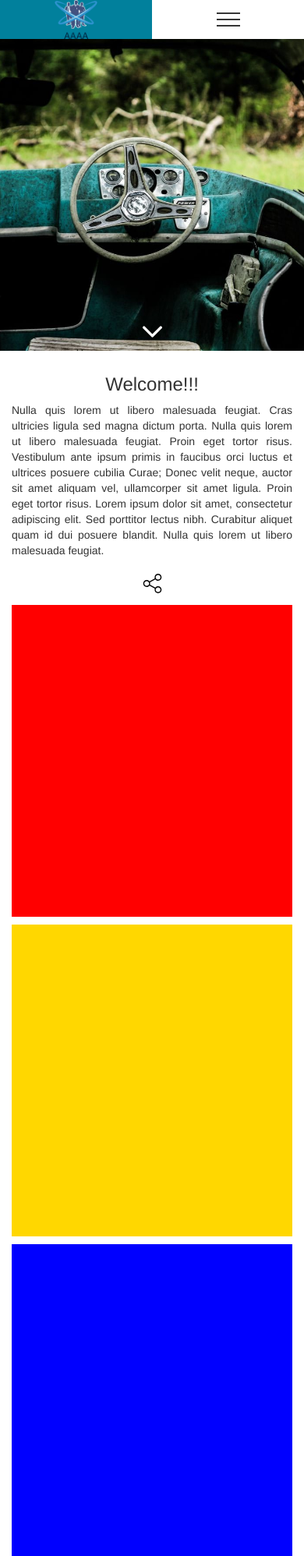
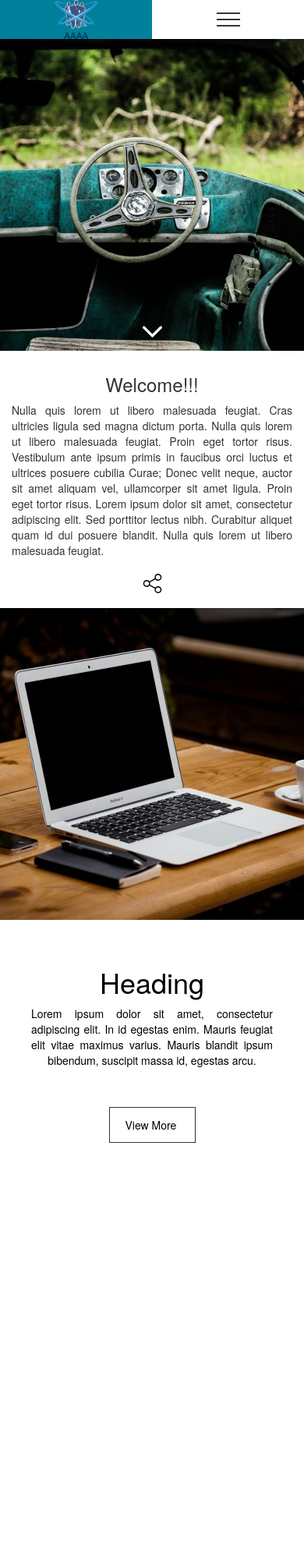
Before and after one commit to willow1149/newsite, a PHP site: page /base-templates/tpl-home.php in a window 390 px wide. Shown: the whole page at 78% size. After the commit the page ends 1466 px from the top, so only its background shows below. Run offline with PHP 8.4, Linux system fonts and the light colour scheme; some libraries are stand-ins or nearby versions.

Commit message:
section-one

```diff
--- a/html-2/base-templates/tpl-home.php
+++ b/html-2/base-templates/tpl-home.php
@@ -64,23 +64,23 @@
 	</div>
 </div>
 <div class="section-one">
-	<div class="row">
-		<div class="col-xs-12 col-sm-4">
-			<div class="sec-sub-one">
-
+	<div class="row no-padding">
+		<div class="col-xs-12 col-md-5 col-md-push-7 right-section"  style="background-image: url(../images/sec-one-right-bg-img.jpg);">
+		</div>
+		<div class="col-xs-12 col-md-7 col-md-pull-5 left-section">
+			<div class="txt-layer">
+				<h1 class="text-center">Heading</h1>
+				<p>Lorem ipsum dolor sit amet, consectetur adipiscing elit. In id egestas enim. Mauris feugiat elit vitae maximus varius. Mauris blandit ipsum bibendum, suscipit massa id, egestas arcu.</p>
 			</div>
-		</div>
-		<div class="col-xs-12 col-sm-4">
-			<div class="sec-sub-two">
-
-			</div>
-		</div>
-		<div class="col-xs-12 col-sm-4">
-			<div class="sec-sub-three">
-
-			</div>
+			<a href="#" class="link">View More</a>
 		</div>
 	</div>
 </div>
 
+<div class="section-two">
+	<div class="sub-section">
+
+	</div>
+</div>
+
 <?php require_once('../page-includes/inc-footer.php') ?>
--- a/html-2/js/scripts.js
+++ b/html-2/js/scripts.js
@@ -116,7 +116,7 @@ function toggleshare(){
 function scrolldown(){
     $("#toggledown").click(function() {
         $('html,body').animate({
-            scrollTop: $("#scrollto").offset().top},
+            scrollTop: $("#scrollto").offset().top - 50},
             'slow');
     })
 }
@@ -131,7 +131,7 @@ $(window).scroll(function() {
       }
   }
   if (windowidth > 992){
-         if ($(window).scrollTop() > 200) {
+         if ($(window).scrollTop() > 50) {
             $('.main-menu-container').fadeIn(500);
         } else {
             $('.main-menu-container').fadeOut(500);
--- a/html-2/page-includes/inc-footer.php
+++ b/html-2/page-includes/inc-footer.php
@@ -2,5 +2,17 @@
 <script type="text/javascript" src='../js/jquery.min.js'></script>
 <script type="text/javascript" src='../js/core.js'></script>
 <script type="text/javascript" src='../js/scripts.min.js'></script>
+<script type="text/javascript">
+	WebFontConfig = {
+		google: { families: ['Raleway:300,400,600,700' , 'Playfair Display SC' , 'Arimo'] }
+	};
+	(function() {
+		var wf = document.createElement('script');
+		wf.src = 'https://ajax.googleapis.com/ajax/libs/webfont/1/webfont.js';
+		wf.type = 'text/javascript';
+		wf.async = 'true';
+		var s = document.getElementsByTagName('script')[0];
+		s.parentNode.insertBefore(wf, s);
+	})(); </script>
 </body>
 </html>
--- a/html-2/page-includes/inc-header.php
+++ b/html-2/page-includes/inc-header.php
@@ -30,6 +30,9 @@ function minify_output($buffer)
 	<link rel="stylesheet" type="text/css" href="../css/bootstrap.min.css">
 	<link rel="stylesheet" type="text/css" href="../style.css">
 	<style>
+		body{
+			font-family: "Raleway", "HelveticaNeue", "Helvetica Neue", Helvetica, Arial, sans-serif;
+		}
 		li{
 			list-style: none;
 		}
--- a/html-2/style.less
+++ b/html-2/style.less
@@ -33,25 +33,16 @@ Text Domain: citrusleisure
 }
 
 .section-one{
-        .sec-sub-one{
-            height: 400px;
-            width: 100%;
-            background: red;
-            margin-top: 10px;
-        }
-        .sec-sub-two{
-            height: 400px;
-            width: 100%;
-            background: gold;
-            margin-top: 10px;
-        }
-        .sec-sub-three{
-            height: 400px;
-            width: 100%;
-            background: blue;
-            margin-top: 10px;
+    margin-top: 15px;
+    .no-padding{
+       margin-left: -15px !important;
+       margin-right: -15px !important;
+       [class*="col-"]{
+            padding-left: 0 !important;
+            padding-right: 0 !important;
         }
     }
+}
 
 // #Media Queries
 /* ================================================== */
@@ -151,6 +191,47 @@ Text Domain: citrusleisure
     .social-icons ul li{
         padding: 10px;
         height: 45px;
+    }
+    .section-one{
+        .no-padding{
+            .right-section{
+                background-size: cover;
+                background-repeat: no-repeat;
+                background-position: center;
+                height: 400px;
+                width: 100%;
+                overflow: hidden;
+            }
+            .left-section{
+                height: 200px;
+                color: black;
+                .txt-layer{
+                    padding: 40px;
+                    text-align: justify;
+                    -moz-text-align-last: center; /* Code for Firefox */
+                    text-align-last: center;
+                }
+                .link{
+                    border: 1px solid #333;
+                    color: @black;
+                    font-weight: 500;
+                    padding: 12px 20px;
+                    border: 1px solid #333;
+                    color: #000;
+                    font-weight: 500;
+                    padding: 12px 20px;
+                    position: absolute;
+                    left: 0;
+                    right: 0;
+                    width: 111px;
+                    margin: 0 auto;
+                    &:hover , :active{
+                        background-color: #01809c;
+                        text-decoration: none;
+                    }
+                }
+            }
+        }
     }
 }
 // Tablet Portrait size to standard 960 (devices and browsers)
@@ -169,23 +250,13 @@ Text Domain: citrusleisure
         }
     }
     .section-one{
-        .sec-sub-one{
+        .sec-sub{
             height: 400px;
             width: 100%;
-            background: red;
             margin-top: 10px;
-        }
-        .sec-sub-two{
-            height: 400px;
-            width: 100%;
-            background: gold;
-            margin-top: 10px;
-        }
-        .sec-sub-three{
-            height: 400px;
-            width: 100%;
-            background: blue;
-            margin-top: 10px;
+            background-size: cover;
+            background-repeat: no-repeat;
+            background-position: center;
         }
     }
 }
@@ -239,6 +310,12 @@ Text Domain: citrusleisure
         background : @hover;
         color: @hover-color;
     }
+}
+
+.imgbg(@repeat , @cover , @center){
+    background-repeat: @repeat;
+    background-size: @cover;
+    background-position: @center;
 }
 
 /**
```
Also changed, not shown: other parts of html-2/style.less (+51 -2 lines), html-2/js/scripts.min.js (+1 -1 lines), html-2/modules/main-menu.php (+3 -25 lines), html-2/images/sec-one-bg-img.jpg (added), html-2/images/sec-one-right-bg-img.jpg (added), html-2/style.css.
